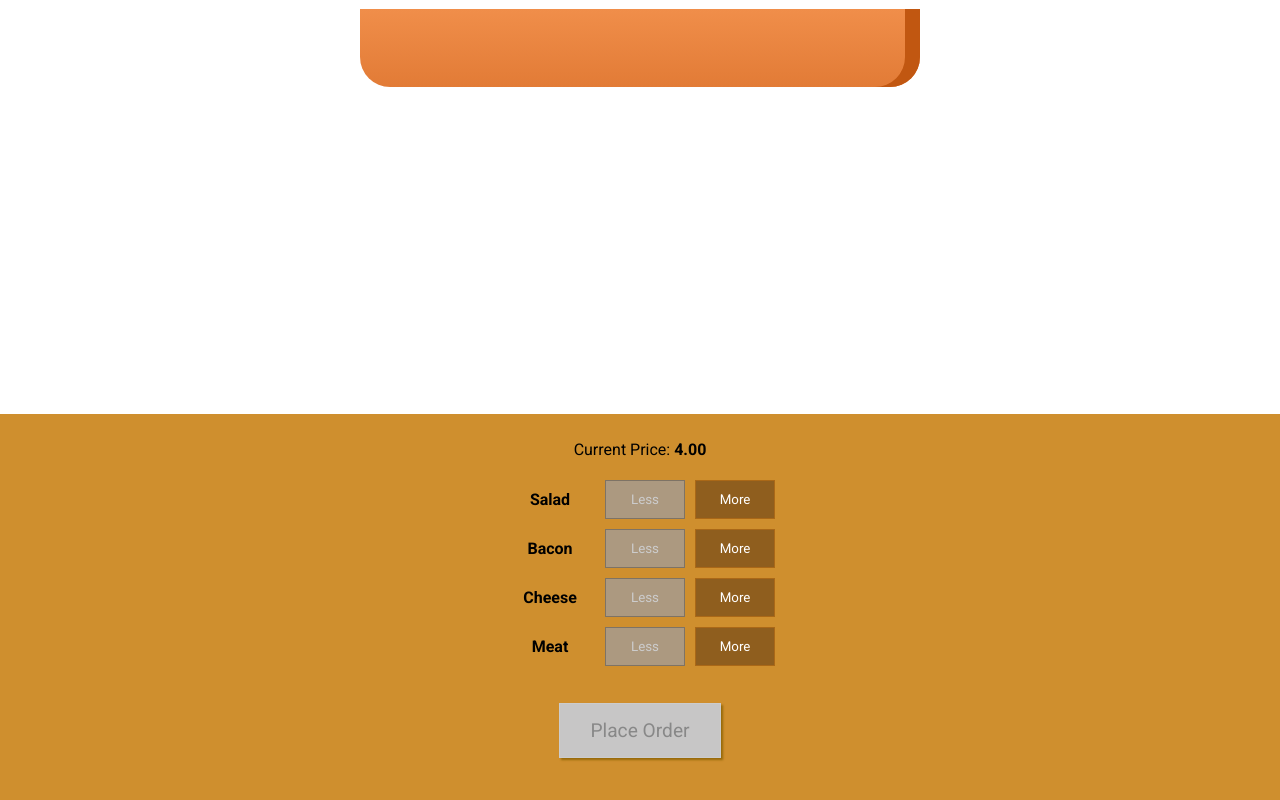
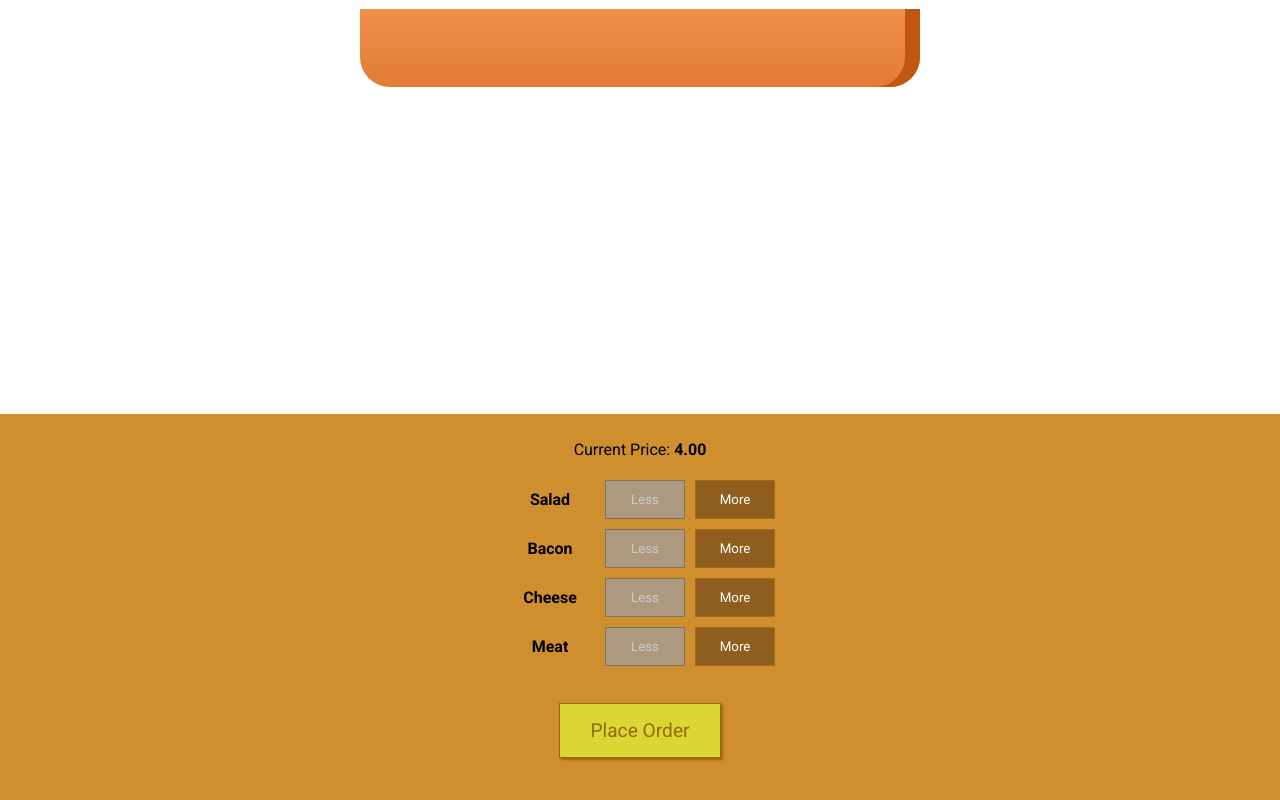
Before and after one commit to jamiev03/React-Playground, a React (Create React App) app in the folder hamburger-builder/: page / in a window 1280 px wide. Shown: the part 298-1098 px from the top of the page. Built offline with nearby package versions, Linux system fonts and the light colour scheme.

Commit message:
install axios and create instance file for defaults

```diff
--- a/hamburger-builder/package.json
+++ b/hamburger-builder/package.json
@@ -6,6 +6,7 @@
     "@testing-library/jest-dom": "^4.2.4",
     "@testing-library/react": "^9.5.0",
     "@testing-library/user-event": "^7.2.1",
+    "axios": "^0.19.2",
     "react": "^16.13.1",
     "react-dom": "^16.13.1",
     "react-scripts": "3.4.1"
--- a/hamburger-builder/src/components/Burger/BuildControls/BuildControls.js
+++ b/hamburger-builder/src/components/Burger/BuildControls/BuildControls.js
@@ -22,7 +22,7 @@ const buildControls = (props) => (
         ))}
         <button
         className={BuildControlsStyles.OrderButton}
-        disabled={!props.purchaseable}
+        disabled={props.purchaseable}
         onClick={props.ordered}>Place Order</button>
     </div>
 )
```
Also changed, not shown: hamburger-builder/src/Axios-orders.js (added, +9 -0 lines), 1 other file (tests, documents, lock files or other folders).
